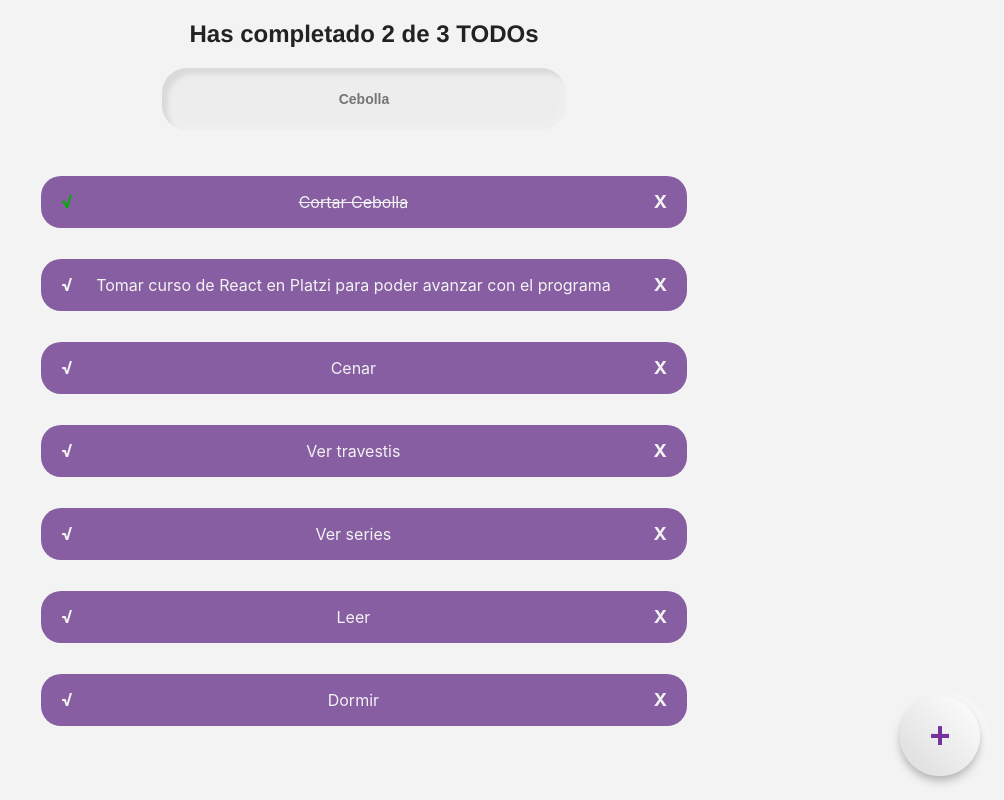
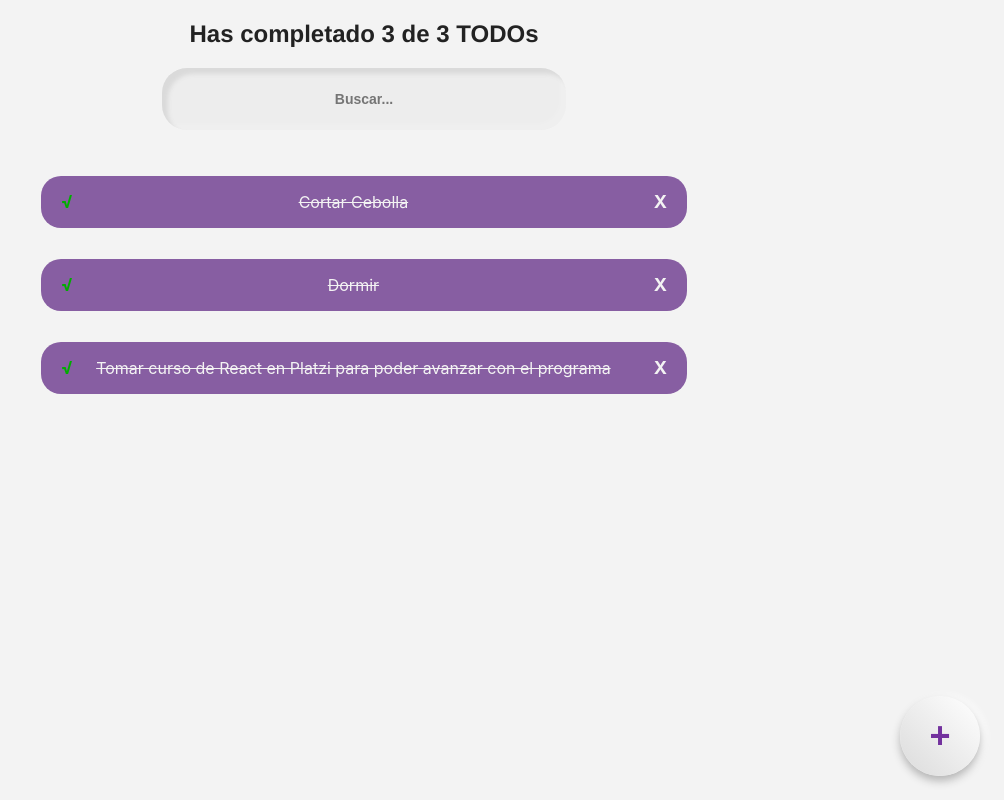
Before and after one commit to ifdotcom/todos, a React (Create React App) app: page / in a window 1280 px wide. Shown: the whole page, without its empty margins (276-1280 px from the left). Built offline with nearby package versions, Linux system fonts and the light colour scheme.

Commit message:
estados y filtro de busqueda

```diff
--- a/src/App.js
+++ b/src/App.js
@@ -8,25 +8,41 @@ import { TodoItem } from "./TodoItem";
 // import logo from "./logo.svg";
 // import "./App.css";
 
-const todos = [
+const defaultTodos = [
   { text: "Cortar Cebolla", completed: true },
+  { text: "Dormir", completed: true },
   {
     text: "Tomar curso de React en Platzi para poder avanzar con el programa ",
-    completed: false,
+    completed: true,
   },
-  { text: "Cenar", completed: false },
-  { text: "Ver travestis", completed: false },
-  { text: "Ver series", completed: false },
-  { text: "Leer", completed: false },
-  { text: "Dormir", completed: false },
 ];
 
 // los componentes empiezan con mayúscula
 // La funciones de los componenten no reciben parametros, si no propiedades
 function App() {
+  // creamos el estado
+  const [searchValue, setSearchName] = React.useState("");
+  const [todos, setTodos] = React.useState(defaultTodos);
+
+  // mostrar el total de TODOs
+  const completedTodos = todos.filter((todo) => todo.completed === true).length;
+  const totalTodos = todos.length;
+
+  // mostrar todos buscados
+
+  let searchedTodos = [];
+
+  if (searchValue >= 1) {
+    searchedTodos = todos;
+  } else {
+    searchedTodos = todos.filter((todo) => {
+      const todoText = todo.text.toLowerCase();
+      const searchText = searchValue.toLowerCase();
+      return todoText.includes(searchText);
+    });
+  }
+
   return (
-    // Solo se puede enviar una etiqueta por componente, este seria React.Fragment
-    // en JSX se llaman elementos, no etiquetas
     // <div className="App">
     //   <header className="App-header">
     //     <img src={logo} className="App-logo" alt="logo" />
@@ -46,12 +62,18 @@ function App() {
     //     </a>
     //   </header>
     // </div>
+
+    // Solo se puede enviar una etiqueta por componente, este seria React.Fragment
     // React.Fragment tambien se puede suplir con etiquetas vacias <> </>
     <>
-      <TodoCounter />
-      <TodoSearch />
+      <TodoCounter total={totalTodos} completed={completedTodos} />
+      <TodoSearch
+        // mandamos como props el estado
+        searchValue={searchValue}
+        setSearchName={setSearchName}
+      />
       <TodoList>
-        {todos.map((todo) => (
+        {searchedTodos.map((todo) => (
           // para iterar listas es importante porporcionar un a key por elemento, recomendable escribir ID
           <TodoItem
             key={todo.text}
--- a/src/CreateTodoButton.css
+++ b/src/CreateTodoButton.css
@@ -15,3 +15,6 @@
   bottom: 24px;
   right: 24px;
 }
+.todo-button:hover {
+  cursor: pointer;
+}
--- a/src/CreateTodoButton.js
+++ b/src/CreateTodoButton.js
@@ -1,7 +1,17 @@
 import React from "react";
 import "./CreateTodoButton.css";
 function CreateTodoButton() {
-  return <button className="todo-button">+</button>;
+  const onClickButton = (msg) => {
+    alert(msg);
+  };
+  return (
+    <button
+      className="todo-button"
+      onClick={() => onClickButton("Se abrirá uun modal")}
+    >
+      +
+    </button>
+  );
 }
 
 export { CreateTodoButton };
--- a/src/TodoCounter.js
+++ b/src/TodoCounter.js
@@ -1,8 +1,12 @@
 import React from "react";
 import "./TodoCounter.css";
 
-function TodoCounter() {
-  return <h2 className="title-counter">Has completado 2 de 3 TODOs</h2>;
+function TodoCounter({ total, completed }) {
+  return (
+    <h2 className="title-counter">
+      Has completado {completed} de {total} TODOs
+    </h2>
+  );
 }
 
 export { TodoCounter };
--- a/src/TodoItem.css
+++ b/src/TodoItem.css
@@ -13,8 +13,12 @@
 .icon-delete {
   margin-right: 20px;
 }
+
 .icon-check--active {
   color: rgb(0, 174, 0);
+}
+.icon-check:hover {
+  cursor: pointer;
 }
 
 .icon-delete:hover {
--- a/src/TodoItem.js
+++ b/src/TodoItem.js
@@ -2,17 +2,28 @@ import React from "react";
 import "./TodoItem.css";
 
 function TodoItem(props) {
+  // se crea una funcion, si esta recibe argumentos, en necesario ejecutar otra funcion donde se declra el evento ( OnClick)
+  const onComplete = () => {
+    alert(`Completaste el ToDo ${props.text}`);
+  };
+
+  const onDelete = () => {
+    alert(`Eliminaste el ToDo ${props.text} `);
+  };
   return (
     <li className="todo-item">
       <span
         className={`icon icon-check ${props.completed && "icon-check--active"}`}
+        onClick={onComplete}
       >
         √
       </span>
       <p className={`text-item ${props.completed && "text-item--completed"}`}>
         {props.text}
       </p>
-      <span className="icon icon-delete">X</span>
+      <span className="icon icon-delete" onClick={onDelete}>
+        X
+      </span>
     </li>
   );
 }
--- a/src/TodoSearch.css
+++ b/src/TodoSearch.css
@@ -12,5 +12,5 @@
 }
 
 .input-search:focus {
-  border: 1px solid #dadada;
+  outline: #875ea2 solid 3px;
 }
--- a/src/TodoSearch.js
+++ b/src/TodoSearch.js
@@ -1,8 +1,21 @@
 import React from "react";
 import "./TodoSearch.css";
 
-function TodoSearch() {
-  return <input className="input-search" placeholder="Cebolla" />;
+function TodoSearch({ searchValue, setSearchName }) {
+  // array con dos posiciones, el primero es el valor del estado, el segundo es un metodo que nos permite actualizar el estado
+  // const [searchValue, setSearchName] = React.useState("");
+
+  const onSearchValue = (e) => {
+    setSearchName(e.target.value);
+  };
+  return [
+    <input
+      className="input-search"
+      placeholder="Buscar..."
+      value={searchValue}
+      onChange={onSearchValue}
+    />,
+  ];
 }
 
 export { TodoSearch };
```
